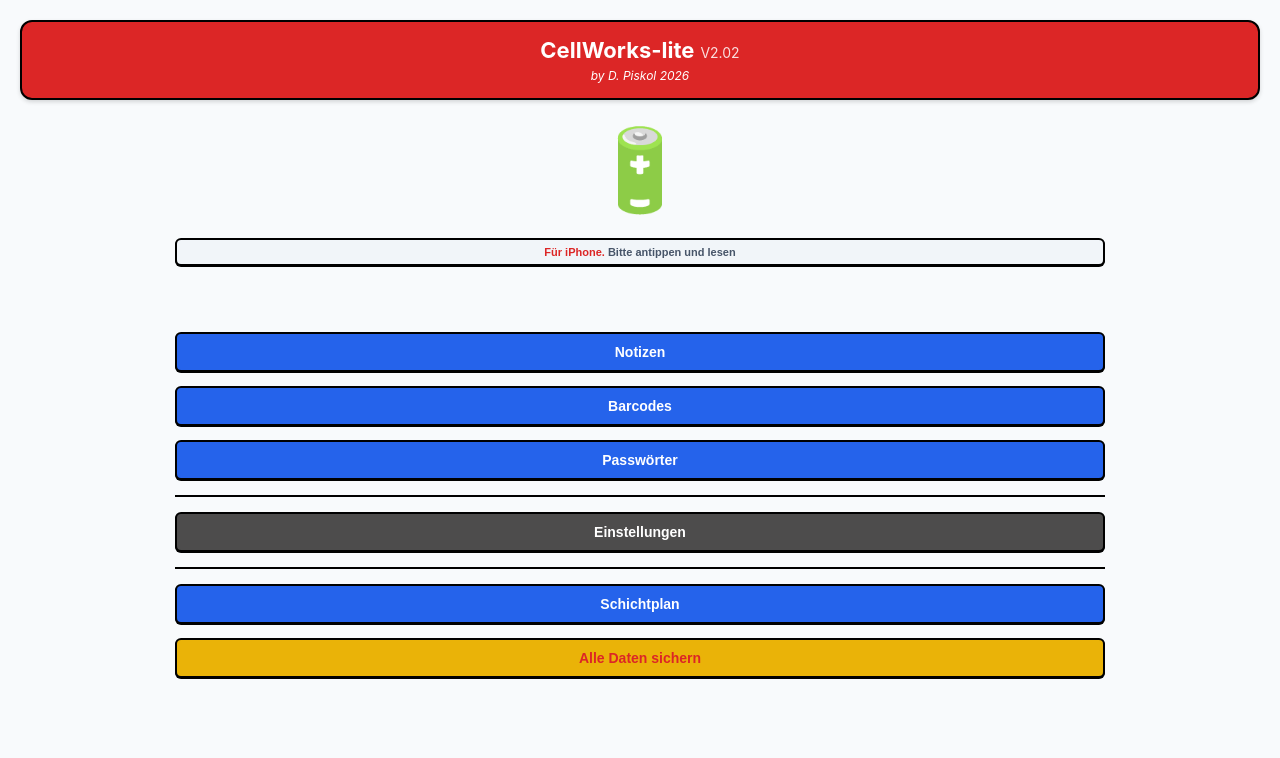
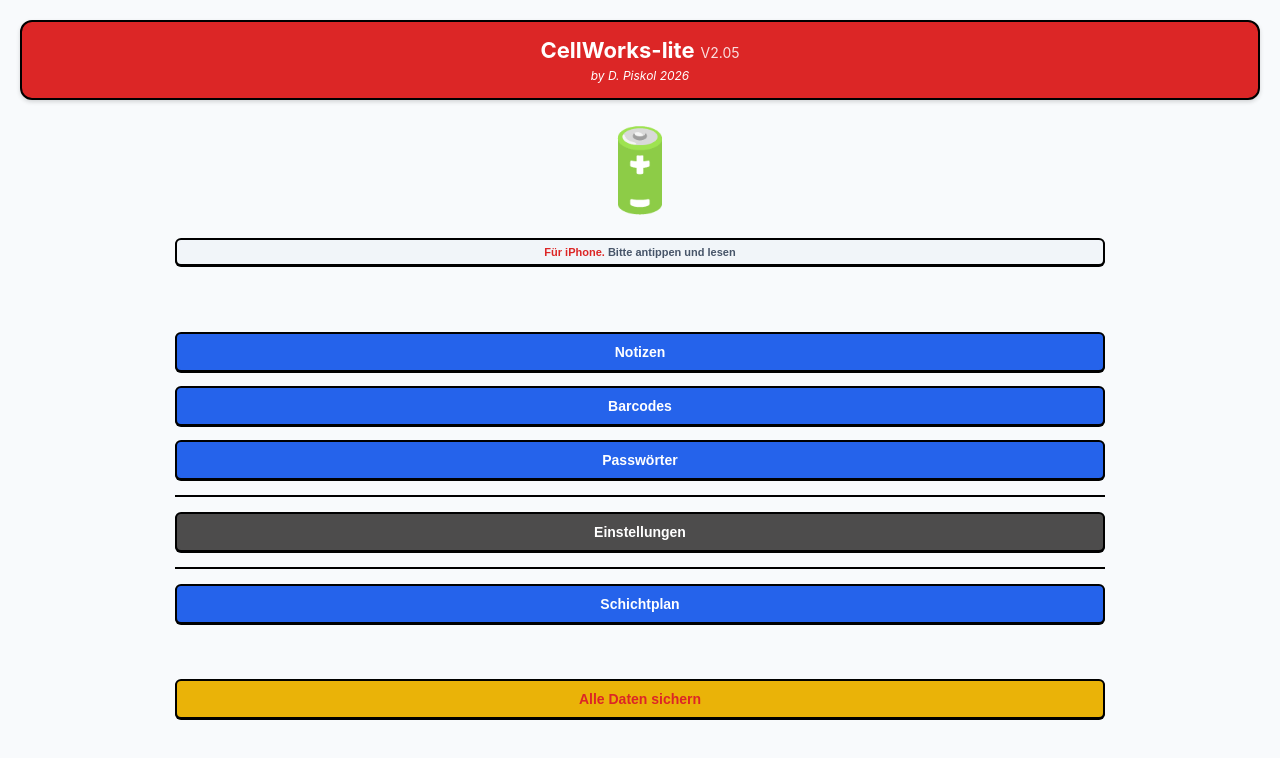
Before and after one commit to Dom2702/CellWorks-lite, a plain HTML site: page index.html in a window 1280 px wide. Drawn offline with Linux system fonts and the light colour scheme.

Commit message:
Add files via upload

```diff
--- a/index.html
+++ b/index.html
@@ -127,7 +127,7 @@
 
     <div id="main-menu">
         <div class="header-banner">
-            <h1>CellWorks-lite<span class="version-tag">V2.02</span></h1>
+            <h1>CellWorks-lite<span class="version-tag">V2.05</span></h1>
             <p class="author-sub">by D. Piskol 2026</p>
         </div>
 
@@ -156,7 +156,7 @@
 
         <button class="btn btn-blue btn-half" onclick="handleShiftplanClick()">Schichtplan</button>
 
-        <button class="btn btn-yellow-red-text btn-half" onclick="triggerExportAsFile()">Alle Daten sichern</button>
+        <button class="btn btn-yellow-red-text btn-half" style="margin-top: 55px;" onclick="triggerExportAsFile()">Alle Daten sichern</button>
     </div>
 
     <input type="file" id="import-file" style="display: none;" onchange="importData(event)" accept=".json">
```
